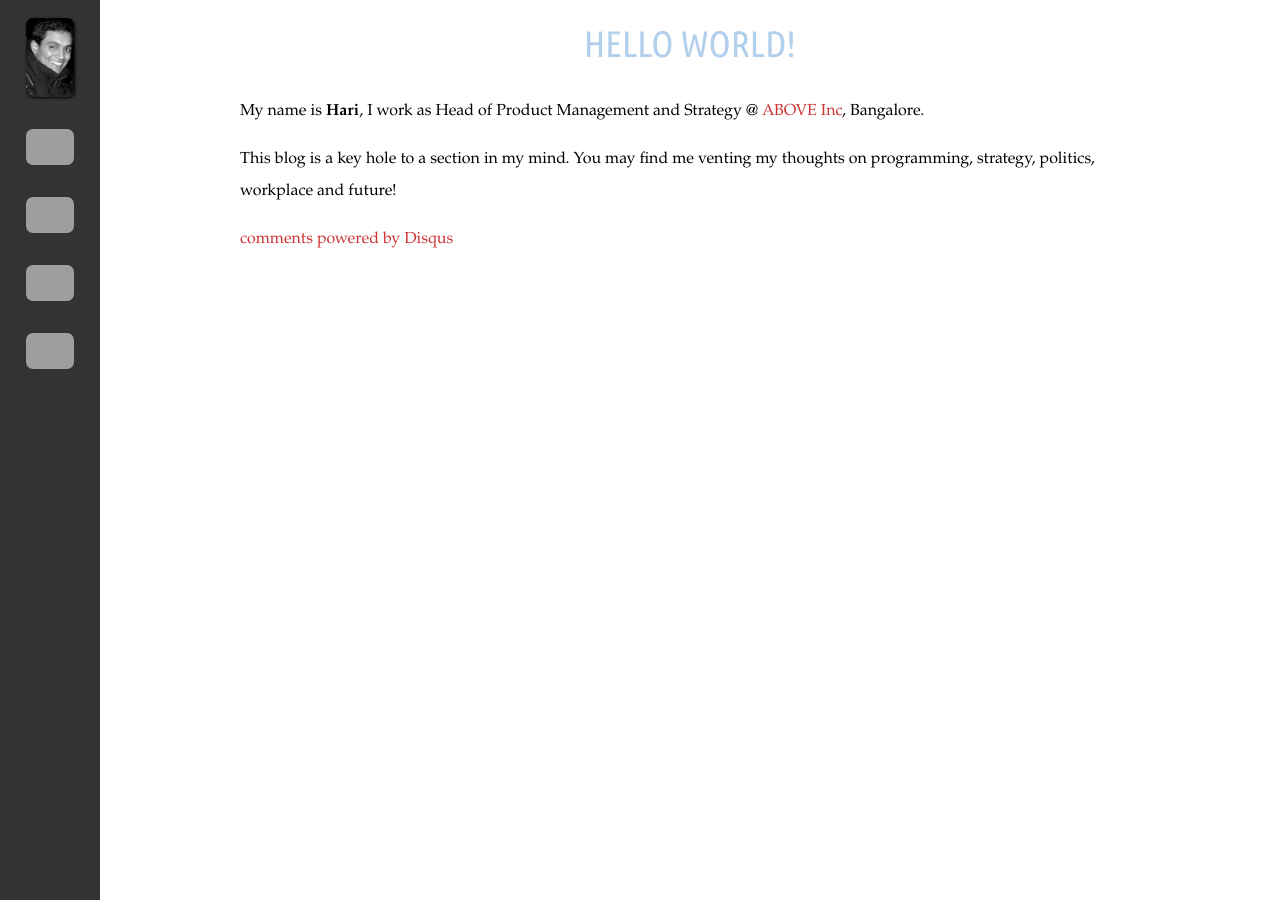
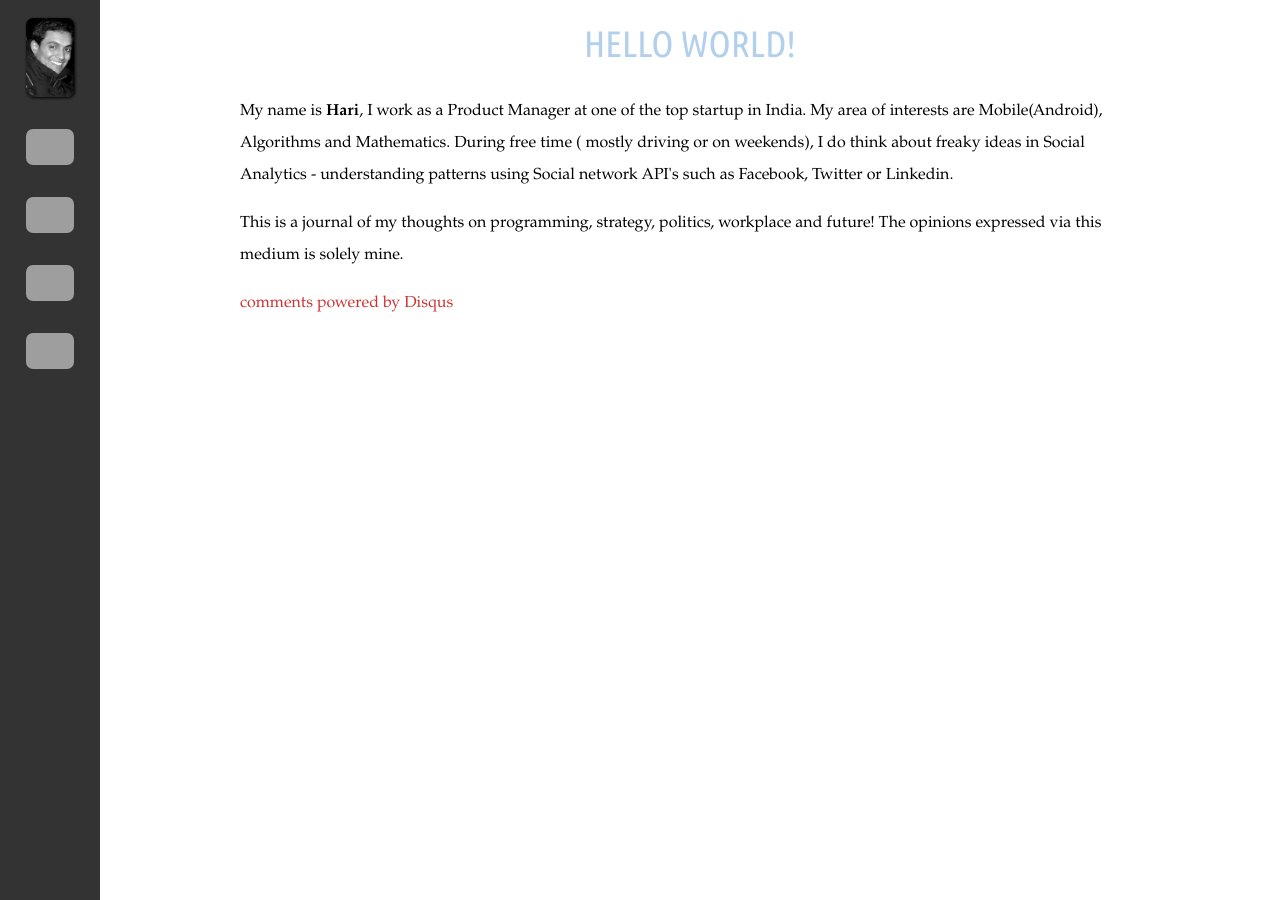
Before and after one commit to hpalappetty/silkyprogrammer.github.com, a Jekyll site: the page built from about/index.html, in a window 1280 px wide. Built offline with Jekyll 4.4.1, drawn with Linux system fonts in a browser that asks for light colours; some web fonts are replaced; comment, search, counter and statistics services are not loaded; grey boxes are pictures that could not be loaded.

Commit message:
about page

```diff
--- a/about/index.html
+++ b/about/index.html
@@ -5,7 +5,7 @@ comments: false
 ---
 <h1>HELLO WORLD!</h1>
 <p>
-My name is <strong>Hari</strong>, I work as Head of Product Management and Strategy @ <a href="http://www.above-inc.com">ABOVE Inc</a>, Bangalore.
+My name is <strong>Hari</strong>, I work as a Product Manager at one of the top startup in India. My area of interests are Mobile(Android), Algorithms and Mathematics. During free time ( mostly driving or on weekends), I do think about freaky ideas in Social Analytics - understanding patterns using Social network API's such as Facebook, Twitter or Linkedin.
 </p>
 
-<p>This blog is a key hole to a section in my mind. You may find me venting my thoughts on programming, strategy, politics, workplace and future!</p>
+<p>This is a journal of my thoughts on programming, strategy, politics, workplace and future! The opinions expressed via this medium is solely mine.</p>
```
